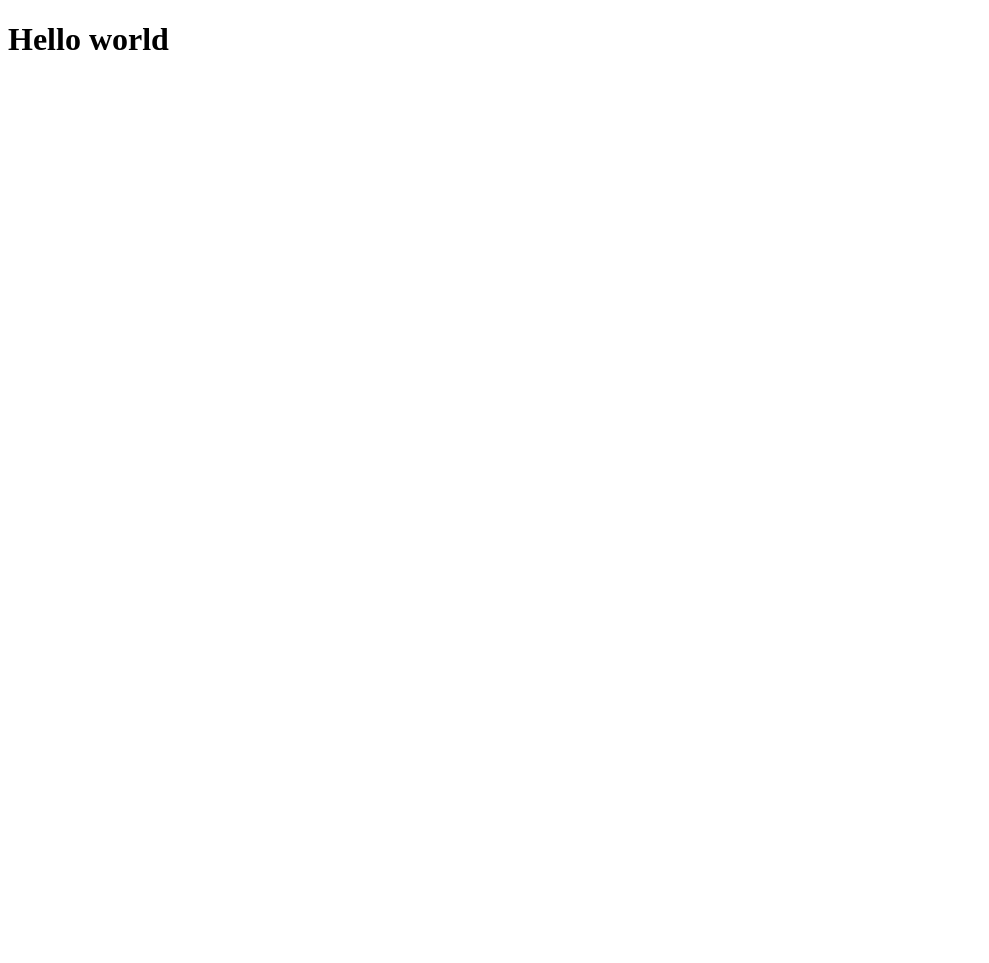
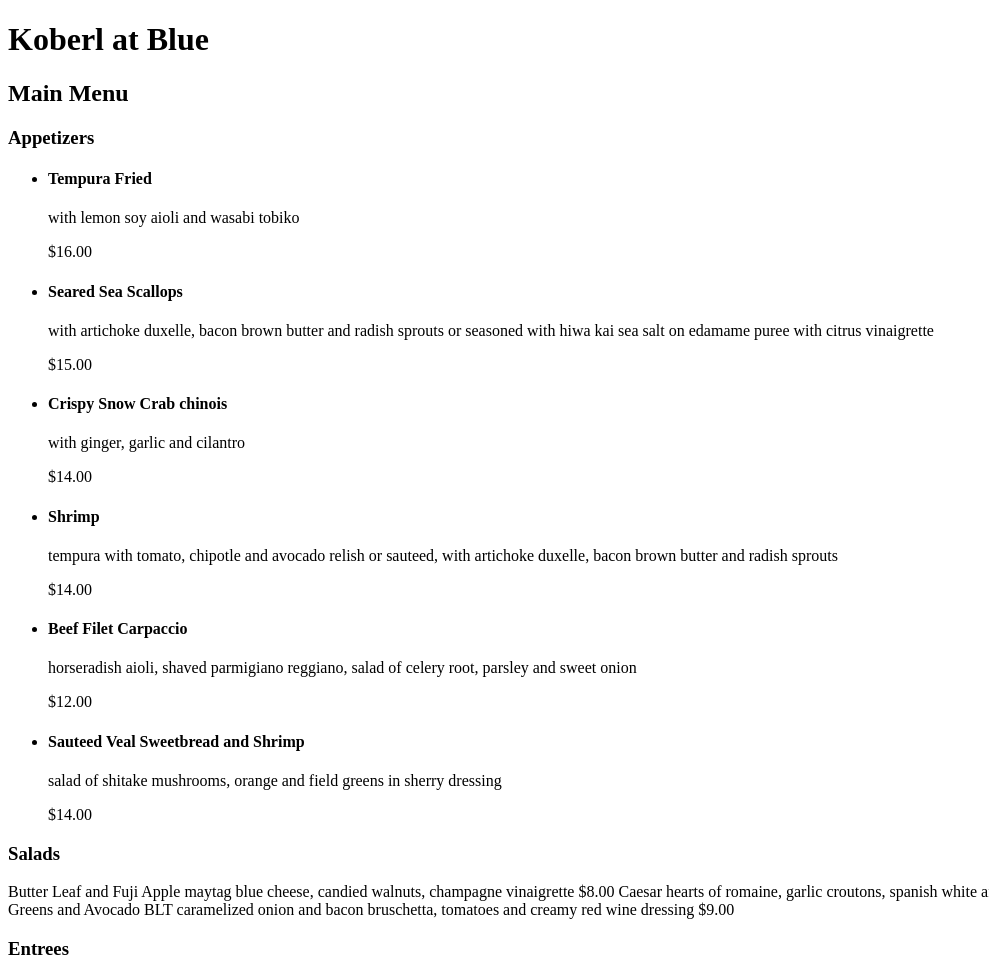
Before and after one commit to tylerinnes/tylerinnes.github.io, a plain HTML site: page grc338/restaurantmenu/index.html in a window 1280 px wide. Shown: the top 963 px of the page, without its empty margins (0-989 px from the left). Before the commit the page ends 800 px from the top, so only its background shows below. Drawn offline with Linux system fonts and the light colour scheme.

Commit message:
Update index.html

```diff
--- a/grc338/restaurantmenu/index.html
+++ b/grc338/restaurantmenu/index.html
@@ -6,9 +6,120 @@
                 <meta http-equiv="Cache-Control" content="no-cache, no-store, must-revalidate" />
                 <meta http-equiv="Pragma" content="no-cache" />
                 <meta http-equiv="Expires" content="0" />
-                <title>GRC 338: Hello world assignment</title>
+                <title>GRC 338: Restaurant Menu</title>
         </head>
         <body>
-            <h1>Hello world</h1>
+
+<h1>Koberl at Blue</h1>
+
+<h2>Main Menu</h2>
+
+<h3>Appetizers</h3>
+
+<ul>
+    <li><h4>Tempura Fried</h4>
+<p>with lemon soy aioli and wasabi tobiko</p>
+<p>$16.00</p></li>
+
+    <li><h4>Seared Sea Scallops</h4>
+<p>with artichoke duxelle, bacon brown butter and radish sprouts or seasoned with hiwa kai sea salt on edamame puree with citrus vinaigrette</p>
+<p>$15.00</p></li>
+
+    <li><h4>Crispy Snow Crab chinois</h4>
+<p>with ginger, garlic and cilantro</p>
+<p>$14.00</p></li>
+
+    <li><h4>Shrimp</h4>
+<p>tempura with tomato, chipotle and avocado relish or sauteed, with artichoke duxelle, bacon brown butter and radish sprouts</p>
+<p>$14.00</p></li>
+
+    <li><h4>Beef Filet Carpaccio</h4>
+<p>horseradish aioli, shaved parmigiano reggiano, salad of celery root, parsley and sweet onion</p>
+<p>$12.00</p></li>
+
+    <li><h4>Sauteed Veal Sweetbread and Shrimp</h4>
+<p>salad of shitake mushrooms, orange and field greens in sherry dressing</p
+<p>$14.00</p></li>
+</ul>
+
+<h3>Salads</h3>
+
+Butter Leaf and Fuji Apple
+
+maytag blue cheese, candied walnuts, champagne vinaigrette
+
+$8.00
+
+Caesar
+
+hearts of romaine, garlic croutons, spanish white anchovies, parmesano reggiano
+
+$8.00
+
+Field Greens and Avocado BLT
+
+caramelized onion and bacon bruschetta, tomatoes and creamy red wine dressing
+
+$9.00
+
+
+
+<h3>Entrees</h3>
+
+Pan Roasted Chicken Breast
+
+artichoke risotto cake, grilled asparagus, mushroom marsala cream sauce and almond gremolata
+
+$22.00
+
+Herb Roasted Halibut
+
+wild mushroom ravioli, sauteed spinach, basil vermouth sauce and melted tomatoes
+
+$30.00
+
+Crispy Filet of Salmon
+
+on saffron pearl couscous with chorizo, menage au pois, lemon beurre blanc and roasted tomato, olive and caper relish
+
+$25.00
+
+Coriander Seared Sea Scallops and Shrimp
+
+spiced chucka soba noodles, asparagus and mushrooms, lemon ginger butter sauce
+
+$28.00
+
+Sauteed Duck Breast and Confit of Duck
+
+spring vegetable and yukon gold hash with applewood smoked bacon and goat cheese, rainbow chard and port blackberry sauce
+
+$28.00
+
+Grilled Pork Chop
+
+roasted fingerling potatoes, corn, fava beans, cipollini, pancetta and watercress tarragon mustard sauce
+
+$25.00
+
+<h3>Dessert</h3>
+
+Dark Chocolate Mousse
+
+with whipped cream and almond wafer
+
+$10.00
+
+Creme Brulee
+
+french vanilla custard, fresh berries
+
+$8.00
+
+Chocolate Lava Cake
+
+raspberry coulis, creme anglaise
+
+$12.00
         </body>
     </html>
```
